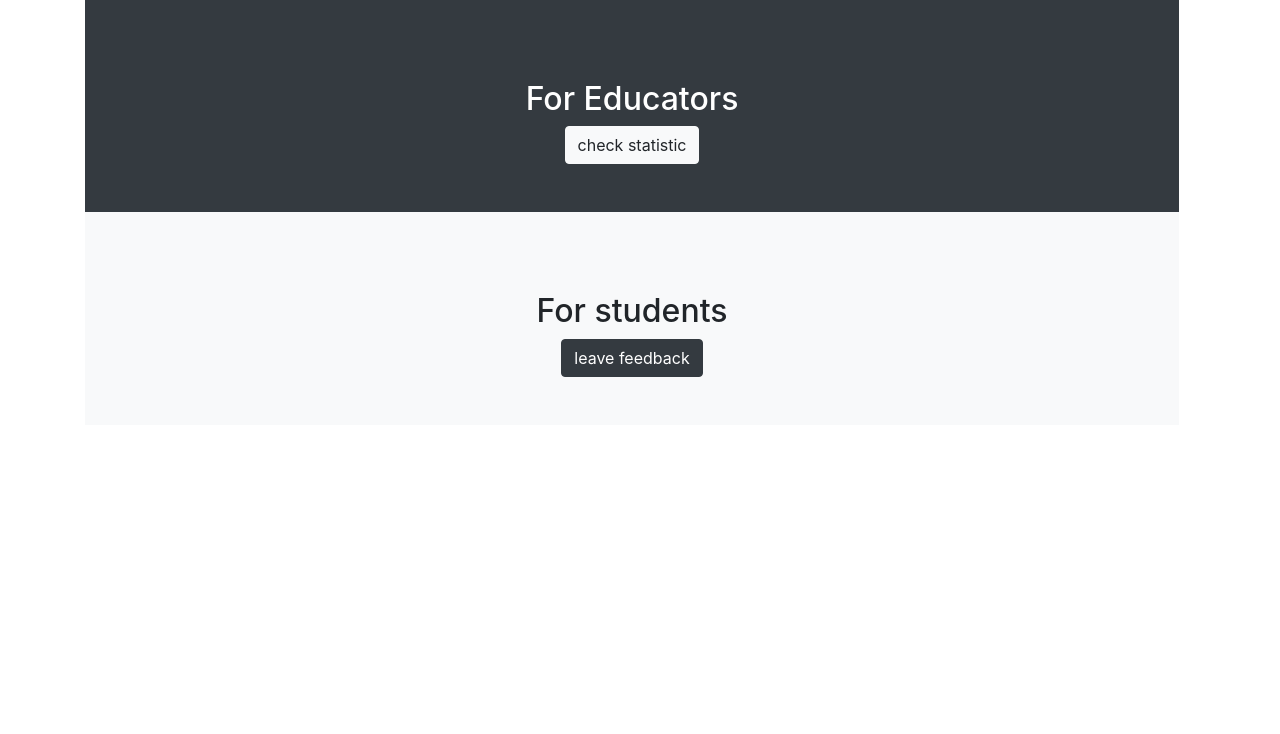
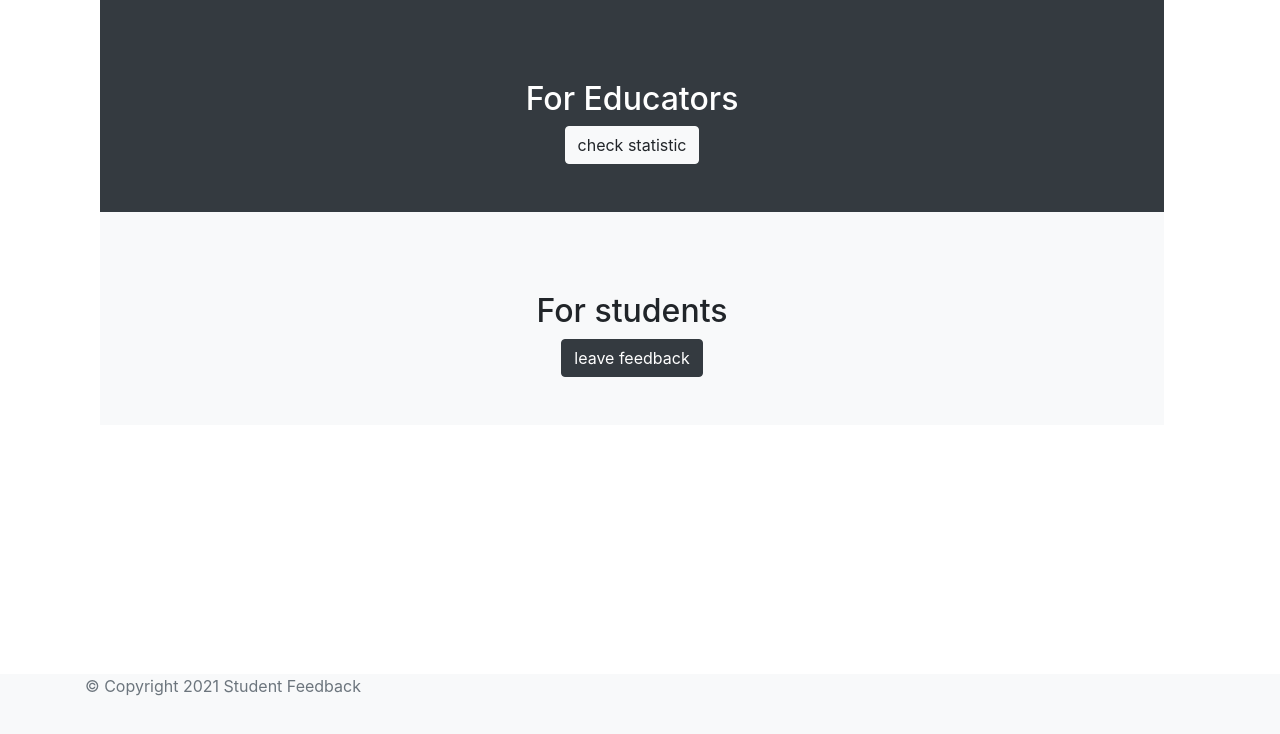
Before and after one commit to Asilkin1/student-feedback, a Flask app: page / in a window 1280 px wide. Shown: the part 66-800 px from the top of the page. Run offline with Flask 2, Linux system fonts and the light colour scheme; some libraries are stand-ins or nearby versions.

Commit message:
some demo

```diff
--- a/templates/base.html
+++ b/templates/base.html
@@ -4,14 +4,13 @@
     <link rel="stylesheet" href="https://stackpath.bootstrapcdn.com/bootstrap/4.5.2/css/bootstrap.min.css">
     <link rel="stylesheet" href="https://pro.fontawesome.com/releases/v5.10.0/css/all.css"
         integrity="sha384-AYmEC3Yw5cVb3ZcuHtOA93w35dYTsvhLPVnYs9eStHfGJvOvKxVfELGroGkvsg+p" crossorigin="anonymous" />
-</head>
+        <style>
+            .footer {position: absolute;bottom:0; background: #000;height:60px;width:100%;}
+          </style>
+    </head>
 
 <body>
     <nav class="navbar navbar-expand-lg navbar-light bg-light">
-        <button class="navbar-toggler" type="button" data-toggle="collapse" data-target="#navbarTogglerDemo03"
-            aria-controls="navbarTogglerDemo03" aria-expanded="false" aria-label="Toggle navigation">
-            <span class="navbar-toggler-icon"></span>
-        </button>
         <a class="navbar-brand" href="/"><i class="fas fa-graduation-cap fa-2x"></i></a>
 
         <ul class="navbar-nav mt-2 mt-lg-0">
@@ -29,5 +28,10 @@
     </main>
 
 </body>
-
+<!-- Footer -->
+<footer class="footer bg-light">
+    <div class="container">
+      <span class="text-muted">&copy; Copyright 2021 Student Feedback</span>
+    </div>
+  </footer>
 </html>
--- a/templates/index.html
+++ b/templates/index.html
@@ -6,6 +6,7 @@
 <!-- Content for homepage -->
 
   <div class="d-md">
+    <div class="container">
       <div class="bg-dark mr-md-3 pt-3 px-3 pt-md-5 px-md-5 text-center text-white overflow-hidden">
         <div class="my-3 py-3">
           <h2 class="display-5">For Educators</h2>
@@ -13,7 +14,10 @@
         </div>
 
       </div>
+    </div>
 
+
+    <div class="container">
       <div class="bg-light mr-md-3 pt-3 px-3 pt-md-5 px-md-5 text-center overflow-hidden">
         <div class="my-3 p-3">
           <h2 class="display-5">For students</h2>
@@ -22,4 +26,7 @@
       </div>
     </div>
 
+
+  </div>
+
 {% endblock %}
```
Lines whose indentation alone changed are shown as unchanged.
